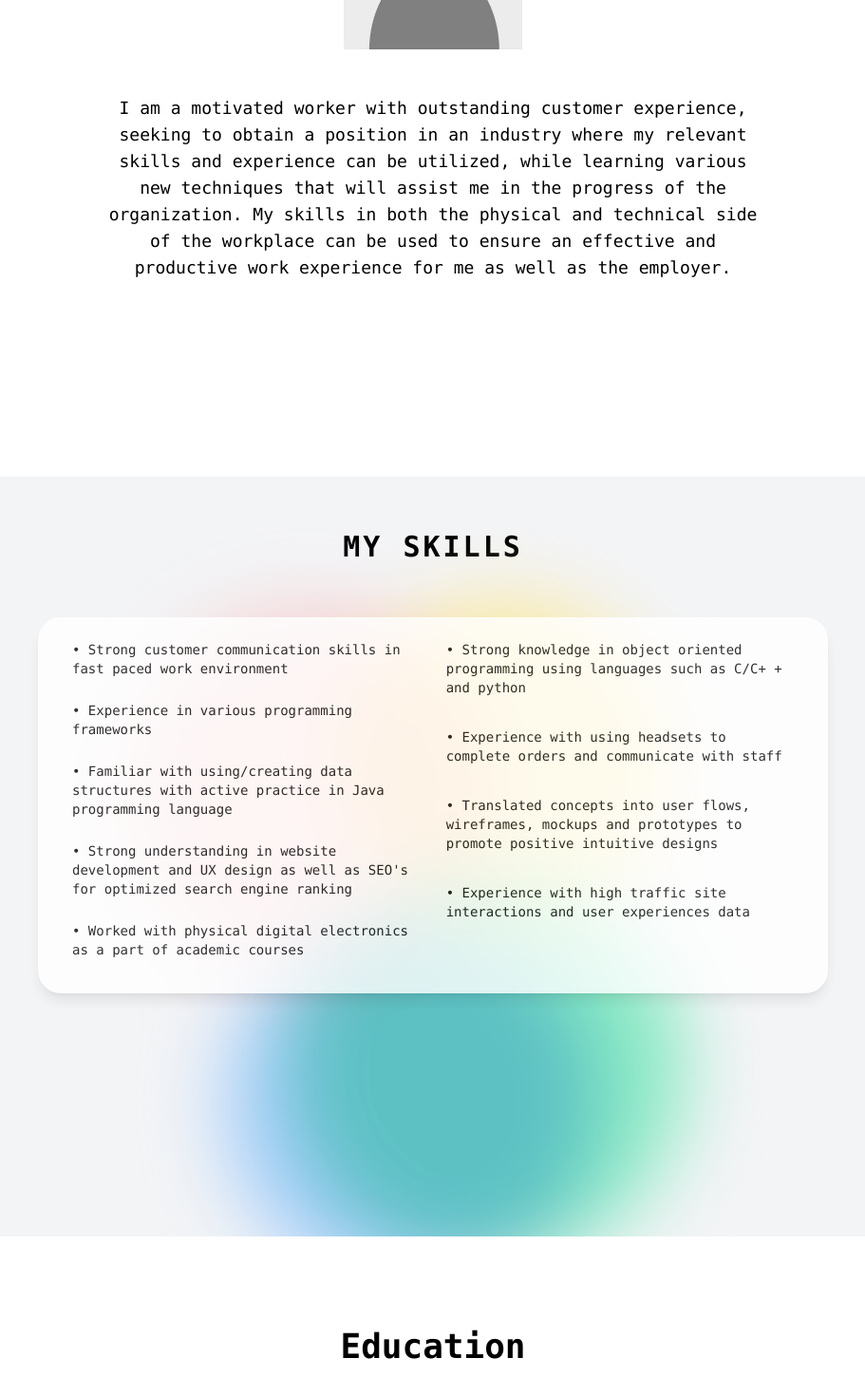
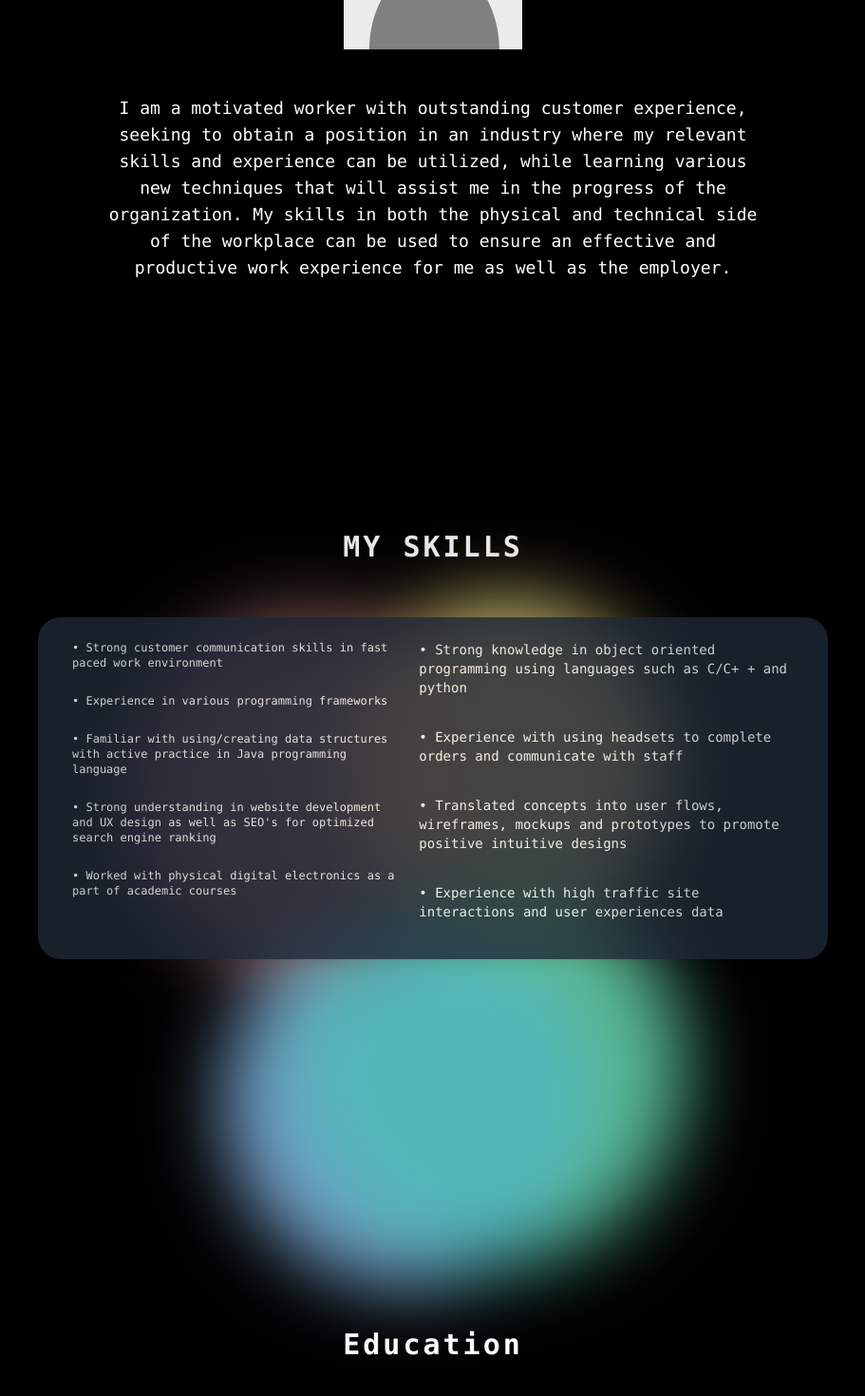
Before and after one commit to arvinbenipal/my_website, a React (Create React App) app: page / in a window 1280 px wide. Shown: the part 1098-2568 px from the top of the page at 95% size, without its empty margins (184-1095 px from the left). Built offline with nearby package versions, Linux system fonts and the light colour scheme.

Commit message:
dark mode

```diff
--- a/src/components/Content.js
+++ b/src/components/Content.js
@@ -3,13 +3,13 @@ import ImageOne from "../images/Profilepic.png"
 
 const Content = () => {
     return (
-            <div id="Content" className="h-screen flex flex-col justify-center">
+            <div id="Content" className="h-screen bg-black flex flex-col justify-center">
                 <div classname= "lg:grid lg:grid-cols-2">
                     <div >
                         <img alt="car" className="mx-auto h-40 md:h-48" src={ImageOne} />
                     </div>
                     <div >
-                        <h1 className="p-12 md:px-48 lg:px-72 font-mono text-center lg:text-lg md:text-md text-xs">
+                        <h1 className="p-12 md:px-48 lg:px-72 font-mono text-white text-center lg:text-lg md:text-md text-xs">
                             I am a motivated worker with outstanding customer experience,
                             seeking to obtain a position in an industry where my relevant
                             skills and experience can be utilized, while learning various
--- a/src/pages/about.js
+++ b/src/pages/about.js
@@ -2,9 +2,9 @@ import React from 'react'
 
 const About = () => {
     return (
-            <div id="About" className="flex flex-col bg-cover bg-right 2xl:bg-left h-screen">
+            <div id="About" className="flex flex-col bg-black bg-right 2xl:bg-left h-screen">
             <div className="flex justify-center">
-                <h1 className="text-4xl font-black font-mono pt-24"> Education</h1>
+                <h1 className="text-3xl font-bold text-white font-mono pt-24 tracking-widest"> Education</h1>
             </div>
             </div>
     )
--- a/src/pages/contact.js
+++ b/src/pages/contact.js
@@ -2,13 +2,13 @@ import React from 'react'
 
 const contact = () => {
     return (
-        <div id="Contact" className="overflow-hidden h-screen bg-gray-100">
+        <div id="Contact" className="overflow-hidden h-screen bg-black">
 
             <div className="flex justify-center">
-                <h1 className="text-3xl font-bold text-black font-mono pt-10 pb-6 tracking-widest"> Contact</h1>
+                <h1 className="text-3xl font-bold text-white font-mono pt-10 pb-6 tracking-widest"> Contact</h1>
             </div>
 
-            <div className="flex justify-center pt-4 font-mono text-xs">
+            <div className="flex justify-center pt-6 font-mono text-xs">
 
                 <div className="bg-blue-400 max-w-4xl p-8 rounded-3xl opacity-80">
                     <div className="py-5">
--- a/src/pages/menu.js
+++ b/src/pages/menu.js
@@ -2,11 +2,12 @@ import React from 'react'
 
 const Menu = () => {
     return (
-        <div className="h-screen overflow-hidden px-8 bg-gray-100">
+        <div className="h-screen px-8 bg-black">
             <div className="flex justify-center">
-                <h1 className="text-3xl font-bold text-black font-mono pt-14 tracking-widest"> MY SKILLS</h1>
+                <h1 className="text-3xl font-bold text-gray-200 font-mono pt-14 tracking-widest"> MY SKILLS</h1>
             </div>
-            <div className="relative w-full filter blur-2xl">
+
+            <div className="overflow-y-visible relative w-full filter blur-2xl">
 
                 <div className="absolute left-72 top-12 w-96 h-96 bg-red-300 rounded-full mix-blend-multiply opacity-50 animate-blob"> </div>
                 <div className="absolute right-80 w-96 h-96 bg-yellow-200 rounded-full mix-blend-multiply opacity-80 animate-blob animation-delay-2000"> </div>
@@ -18,8 +19,8 @@ const Menu = () => {
             <div className="lg:px-48 pt-8 md:pt-14">
 
 
-                <div className="flex p-6 bg-white rounded-3xl shadow-lg opacity-80">
-                    <ul className="font-mono text-xs lg:text-sm px-3">
+                <div className="flex p-6 bg-gray-800 rounded-3xl shadow-lg opacity-80">
+                    <ul className="font-mono text-xs text-white g:text-sm px-3">
                         <li className="pb-3">• Strong customer communication skills in fast paced work environment </li>
                         <li className="py-3">• Experience in various programming frameworks</li>
                         <li className="py-3">• Familiar with using/creating data structures with active practice in Java programming language</li>
@@ -27,7 +28,7 @@ const Menu = () => {
                         <li className="py-3">• Worked with physical digital electronics as a part of academic courses</li>
                     </ul>
 
-                    <ul className="font-mono text-xs lg:text-sm px-3">
+                    <ul className="font-mono text-xs text-white lg:text-sm px-3">
                         <li className="pb-4">• Strong knowledge in object oriented programming using languages such as C/C+ + and python </li>
                         <li className="py-4">• Experience with using headsets to complete orders and communicate with staff</li>
                         <li className="py-4">• Translated concepts into user flows, wireframes, mockups and prototypes to promote positive intuitive designs</li>
```
